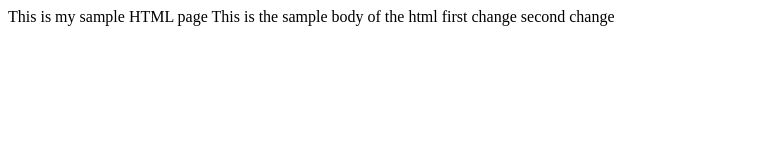
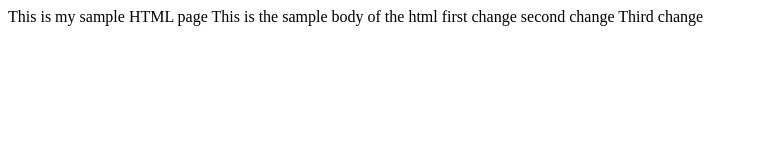
Before and after one commit to HariPavanM/Git-Remote-Repo, a plain HTML site: page index.html in a window 1280 px wide. Shown: the whole page, without its empty margins (0-758 px from the left). Drawn offline with Linux system fonts and the light colour scheme.

Commit message:
added 3rd line to index.html

```diff
--- a/index.html
+++ b/index.html
@@ -6,5 +6,6 @@
             This is the sample body of the html
             first change
             second change
-        </body>
+	    Third change
+	</body>
 </html>
```
